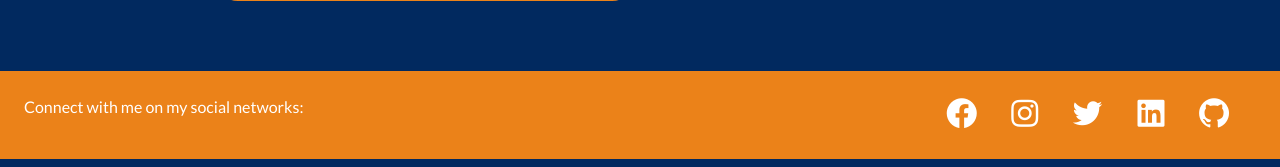
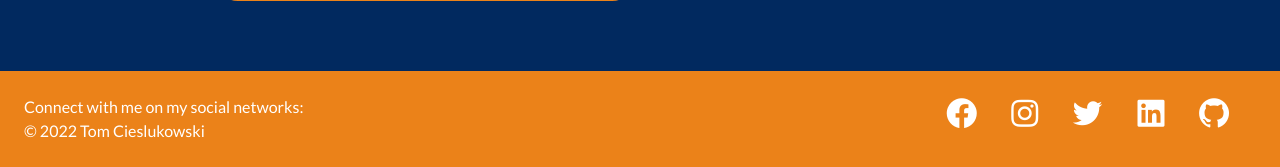
Before and after one commit to ciesluk/Tom-Cieslukowski-Portfolio-2022, a PHP site: page / in a window 1280 px wide. Shown: the part 2808-2975 px from the top of the page. Run offline with PHP 8.4, Linux system fonts and the light colour scheme.

Commit message:
Updates to Portfolio

```diff
--- a/css/main.css
+++ b/css/main.css
@@ -275,7 +275,7 @@ section{
 
 @media (max-width: 720px){
     header{
-        padding: 10px 16px;
+        padding: 15px 16px;
     }
 
     .introduction, .about{
--- a/index.html
+++ b/index.html
@@ -4,6 +4,9 @@
     <meta charset="UTF-8">
     <meta http-equiv="X-UA-Compatible" content="IE=edge">
     <meta name="viewport" content="width=device-width, initial-scale=1.0">
+    <meta name="keywords" content="Tom, Cieslukowski, Portfolio, Project, Waterloo, Windsor, Web, Developer">
+    <meta name="description" content="Portfolio for Tom Cieslukowski Web Developer">
+    <link rel="icon" href="public/tc-logo.ico" type="image/x-icon" />
     <!--Bootstrap CSS file-->
     <link href="https://cdn.jsdelivr.net/npm/bootstrap@5.0.2/dist/css/bootstrap.min.css" rel="stylesheet" integrity="sha384-EVSTQN3/azprG1Anm3QDgpJLIm9Nao0Yz1ztcQTwFspd3yD65VohhpuuCOmLASjC" crossorigin="anonymous">
     <!--CSS File-->
@@ -14,7 +17,7 @@
     <link href="https://fonts.googleapis.com/css2?family=Lato&display=swap" rel="stylesheet">
     <!--Boxicons-->
     <link href='https://unpkg.com/boxicons@2.1.2/css/boxicons.min.css' rel='stylesheet'>
-    <title>Tom Cieslukowski</title>
+    <title>Tom Cieslukowski - Web Developer</title>
 </head>
 <body>
   <!--Navigation-->
@@ -121,7 +124,8 @@
 
   <section class="d-flex justify-content-between p-4" style="background-color: rgb(235, 130, 25)">
       <div class="me-5 text-white">
-        <span>Connect with me on my social networks:</span>
+        <span>Connect with me on my social networks:</span><br>
+        <span>&copy; 2022 Tom Cieslukowski</span>
       </div>
       <div class="social-footer-icons">
         <a href="https://www.facebook.com/tom.cieslukowski/" target="_blank" class="text-white me-4"><i class='bx bxl-facebook-circle bx-md '></i></a>
```
Also changed, not shown: public/tc-logo.ico (added).
